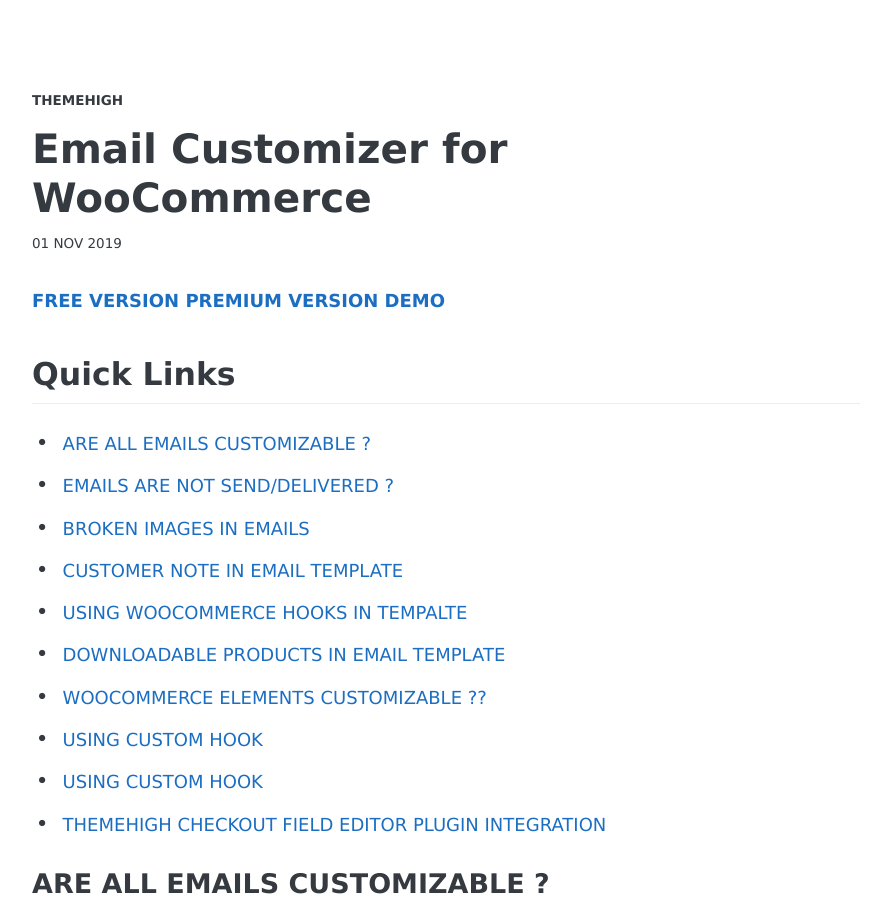
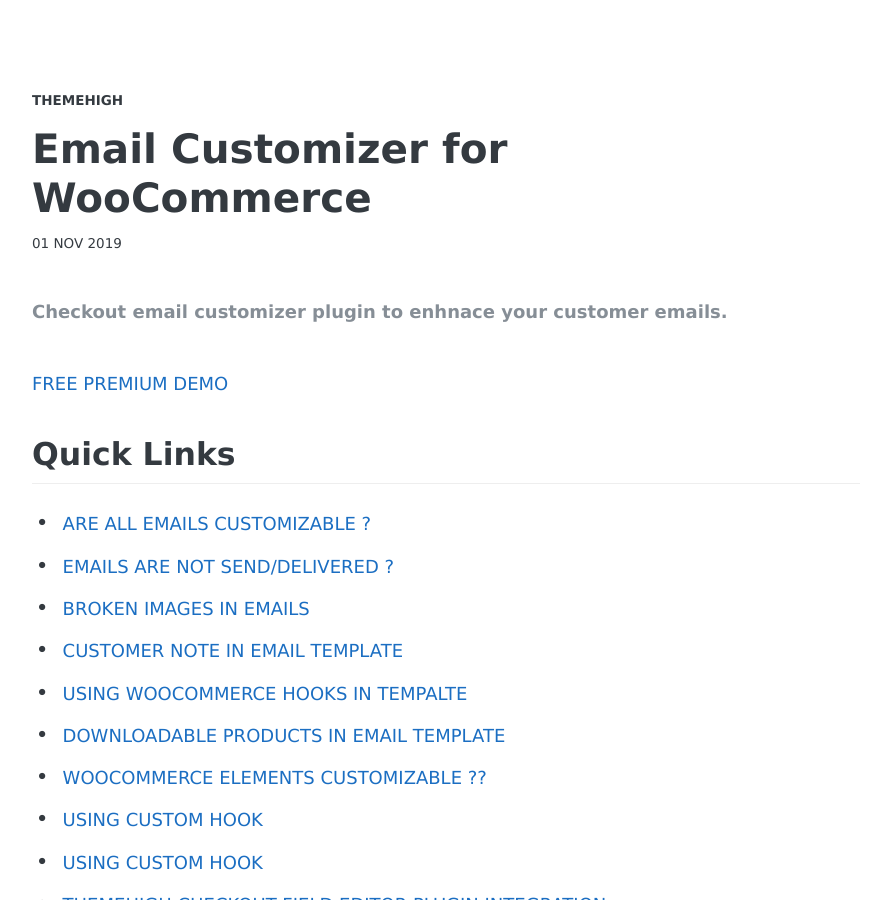
Before and after one commit to Themehigh/themehigh.github.io, a Jekyll site: the page built from _posts/2019-11-01-email-customizer-knowledge-base.markdown, in a window 1280 px wide and 900 px high. Shown: the whole window, without its empty margins (194-1085 px from the left). Built offline with Jekyll 4.4.1, drawn with Linux system fonts in a browser that asks for light colours; some web fonts are replaced; comment, search, counter and statistics services are not loaded.

Commit message:
Update 2019-11-01-email-customizer-knowledge-base.markdown

```diff
--- a/_posts/2019-11-01-email-customizer-knowledge-base.markdown
+++ b/_posts/2019-11-01-email-customizer-knowledge-base.markdown
@@ -4,7 +4,8 @@ title:  Email Customizer for WooCommerce
 categories: jekyll update
 ---
 
-##### [FREE VERSION](https://wordpress.org/plugins/email-customizer-for-woocommerce/) [PREMIUM VERSION](https://www.themehigh.com/product/woocommerce-email-customizer/) [DEMO](https://flydemos.com/wecm/wp-admin)
+###### Checkout email customizer plugin to enhnace your customer emails.
+[FREE](https://wordpress.org/plugins/email-customizer-for-woocommerce/) [PREMIUM](https://www.themehigh.com/product/woocommerce-email-customizer/) [DEMO](https://flydemos.com/wecm/wp-admin)
 
 ## Quick Links
 {:.no_toc}
```
